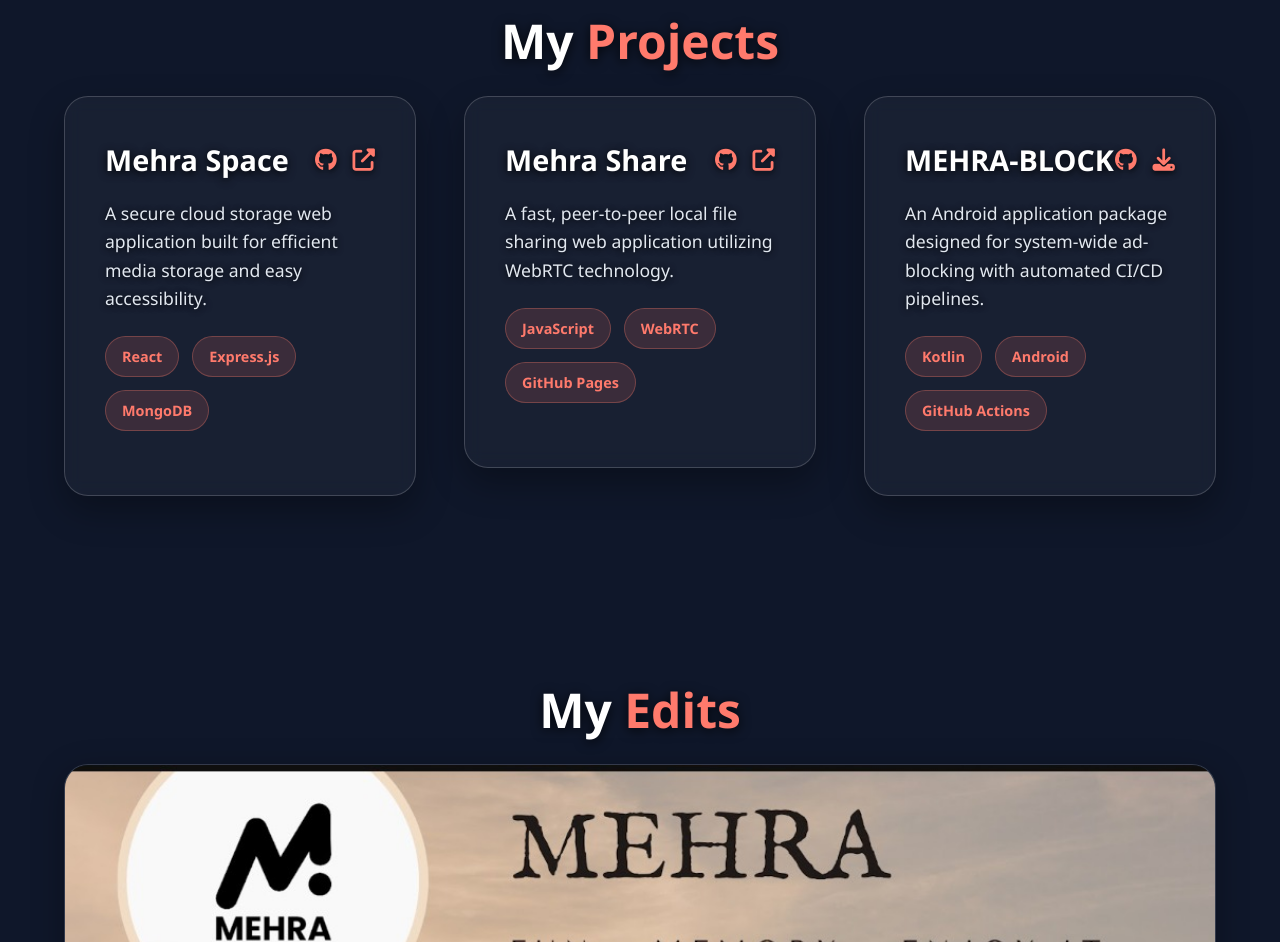
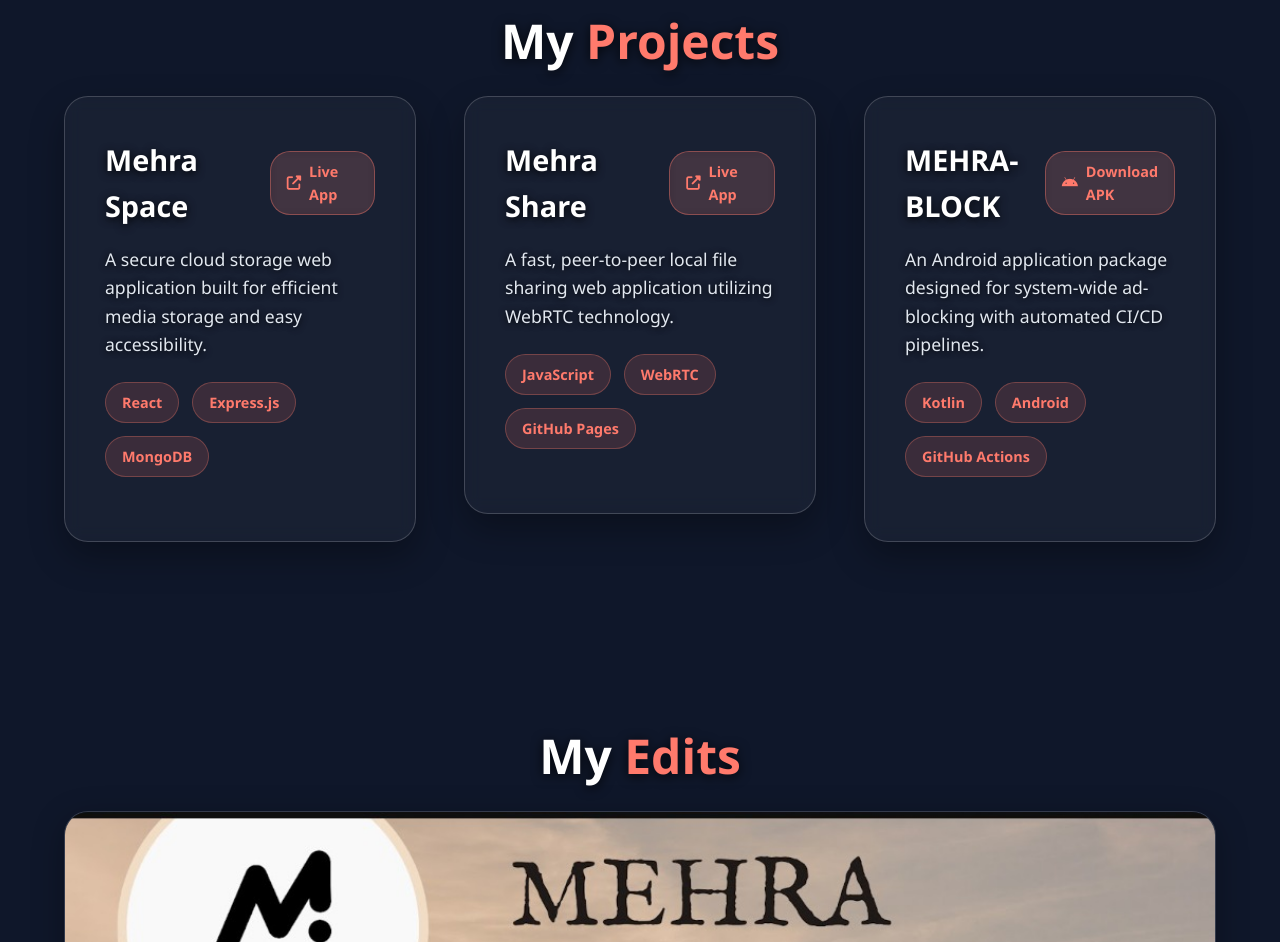
Before and after one commit to pushpendramehra2006-a11y/portfolio, a plain HTML site: page index.html in a window 1280 px wide. Shown: the part 2003-2945 px from the top of the page. Drawn offline with Linux system fonts and the light colour scheme.

Commit message:
Updated complete index.html, style.css and script.js with transparent glass and custom buttons

```diff
--- a/index.html
+++ b/index.html
@@ -127,8 +127,9 @@
                         <div class="project-header-flex">
                             <h3>Mehra Space</h3>
                             <div class="project-links">
-                                <a href="https://github.com/pushpendramehra2006-a11y" target="_blank" title="View Source"><i class="fab fa-github"></i></a>
-                                <a href="#" target="_blank" title="Live App"><i class="fas fa-external-link-alt"></i></a>
+                                <a href="https://github.com/pushpendramehra2006-a11y" target="_blank" class="project-action-btn" title="Open Web App">
+                                    <i class="fas fa-external-link-alt"></i> Live App
+                                </a>
                             </div>
                         </div>
                         <p>A secure cloud storage web application built for efficient media storage and easy accessibility.</p>
@@ -161,8 +162,9 @@
                         <div class="project-header-flex">
                             <h3>Mehra Share</h3>
                             <div class="project-links">
-                                <a href="https://github.com/pushpendramehra2006-a11y" target="_blank" title="View Source"><i class="fab fa-github"></i></a>
-                                <a href="#" target="_blank" title="Live App"><i class="fas fa-external-link-alt"></i></a>
+                                <a href="https://github.com/pushpendramehra2006-a11y" target="_blank" class="project-action-btn" title="Open Web App">
+                                    <i class="fas fa-external-link-alt"></i> Live App
+                                </a>
                             </div>
                         </div>
                         <p>A fast, peer-to-peer local file sharing web application utilizing WebRTC technology.</p>
@@ -195,8 +197,9 @@
                         <div class="project-header-flex">
                             <h3>MEHRA-BLOCK</h3>
                             <div class="project-links">
-                                <a href="https://github.com/pushpendramehra2006-a11y" target="_blank" title="View Source"><i class="fab fa-github"></i></a>
-                                <a href="#" target="_blank" title="Download APK"><i class="fas fa-download"></i></a>
+                                <a href="#" target="_blank" class="project-action-btn apk-btn" title="Download APK">
+                                    <i class="fab fa-android"></i> Download APK
+                                </a>
                             </div>
                         </div>
                         <p>An Android application package designed for system-wide ad-blocking with automated CI/CD pipelines.</p>
--- a/style.css
+++ b/style.css
@@ -349,16 +349,27 @@ section {
     gap: 1rem;
 }
 
-.project-links a {
+.project-action-btn {
+    display: inline-flex;
+    align-items: center;
+    gap: 8px;
+    background: rgba(255, 122, 108, 0.15);
+    border: 1px solid rgba(255, 122, 108, 0.4);
     color: var(--accent-color);
-    font-size: 1.4rem;
-    transition: transform 0.3s ease, color 0.3s ease;
-    text-shadow: 0 2px 6px rgba(0, 0, 0, 0.8);
+    padding: 0.5rem 1rem;
+    border-radius: 20px;
+    font-size: 0.9rem;
+    font-weight: 600;
+    text-decoration: none;
+    transition: all 0.3s ease;
+    backdrop-filter: blur(5px);
 }
 
-.project-links a:hover {
-    transform: scale(1.2);
+.project-action-btn:hover {
+    background: var(--accent-color);
     color: #ffffff;
+    transform: translateY(-2px);
+    box-shadow: 0 5px 15px rgba(255, 122, 108, 0.4);
 }
 
 .project-card p {
```
